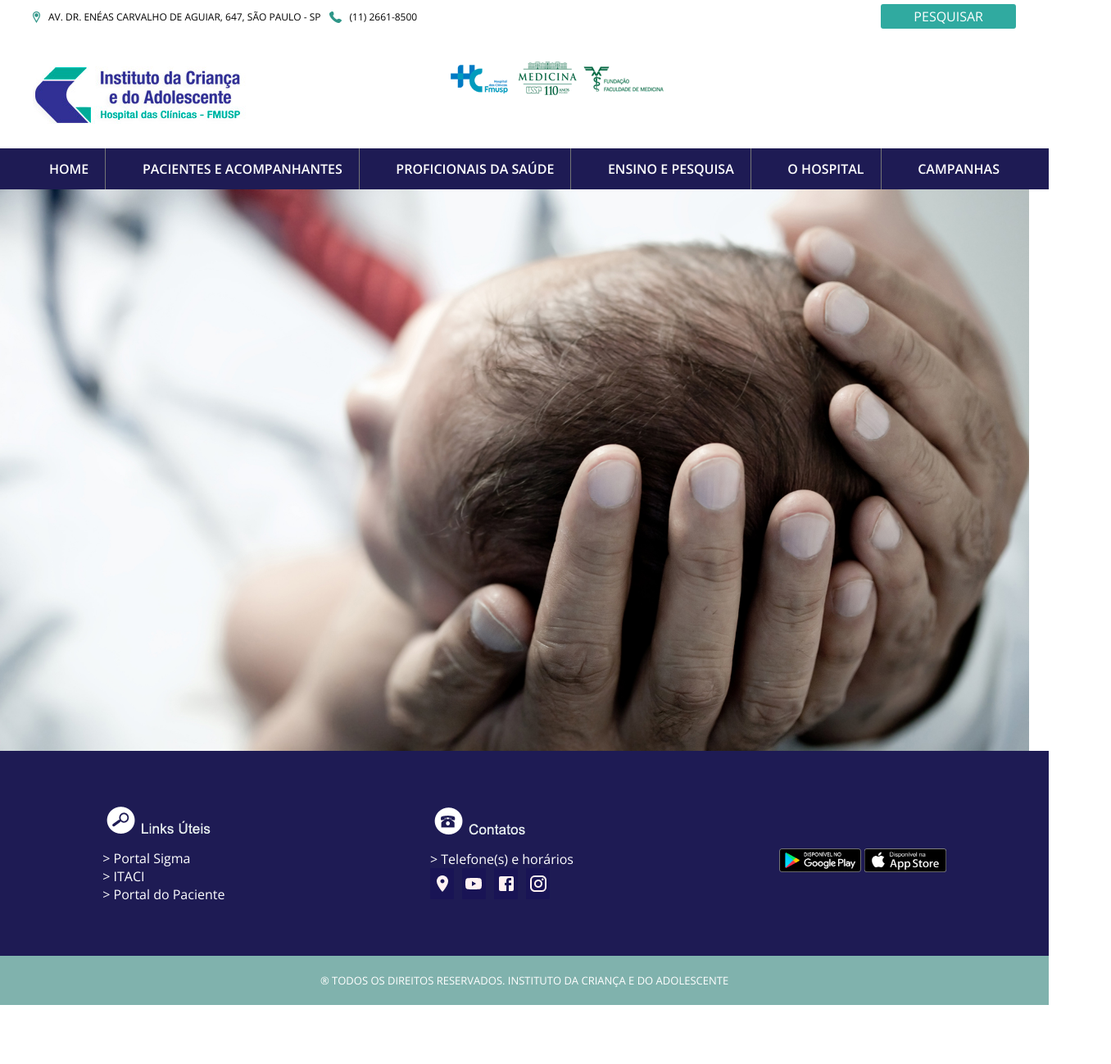
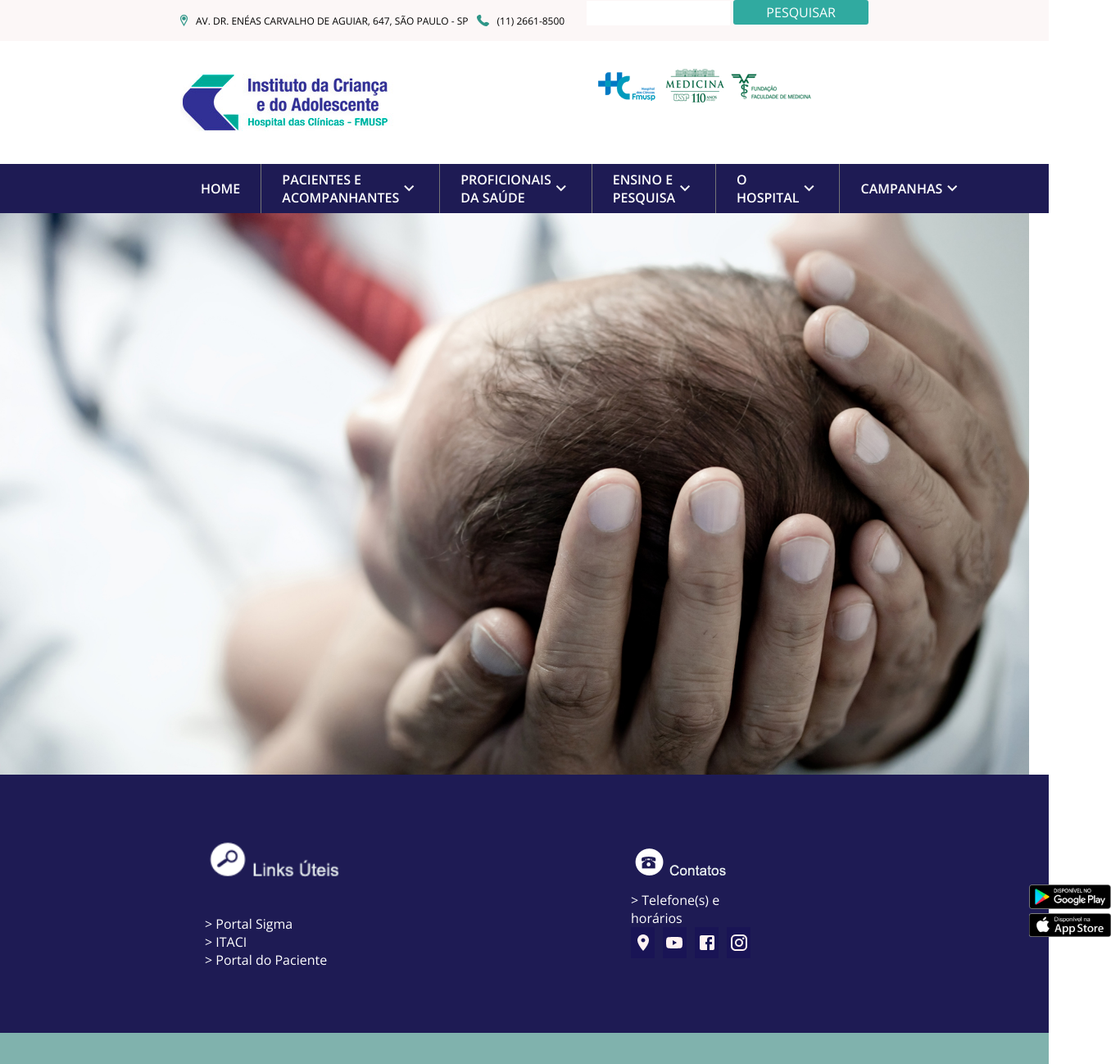
Before and after one commit to rafadagalera/cp2-web-design, a plain HTML site: page index.html in a window 1280 px wide. Shown: the top 1298 px of the page at 82% size, 1356 px wide, since content can reach past the window. Before the commit the page ends 1226 px from the top, so only its background shows below. Drawn offline with nearby package versions, Linux system fonts and the light colour scheme.

Commit message:
att: style

```diff
--- a/index.html
+++ b/index.html
@@ -4,7 +4,9 @@
     <meta charset="UTF-8">
     <meta name="viewport" content="width=device-width, initial-scale=1.0">
     <title>ICr - Instituto da Criança | Hospital das Clinicas - FMUSP</title>
+
     <link rel="stylesheet" href="./src/css/index.css">
+    <link rel="stylesheet" href="https://fonts.googleapis.com/css2?family=Material+Symbols+Outlined:opsz,wght,FILL,GRAD@20..48,100..700,0..1,-50..200" />
 </head>
 <body>
     <header>
@@ -37,18 +39,33 @@
             </li>
             <li class="body__nav--list-item">
                 <span>PACIENTES E ACOMPANHANTES</span>
+                <span class="material-symbols-outlined">
+                    expand_more
+                </span>
             </li>
             <li class="body__nav--list-item">
                 <span>PROFICIONAIS DA SAÚDE</span>
+                <span class="material-symbols-outlined">
+                    expand_more
+                </span>
             </li>
             <li class="body__nav--list-item">
                 <span>ENSINO E PESQUISA</span>
+                <span class="material-symbols-outlined">
+                    expand_more
+                </span>
             </li>
             <li class="body__nav--list-item">
                 <span>O HOSPITAL</span>
+                <span class="material-symbols-outlined">
+                    expand_more
+                </span>
             </li>
             <li class="body__nav--list-item not-border">
                 <span>CAMPANHAS</span>
+                <span class="material-symbols-outlined">
+                    expand_more
+                </span>
             </li>
         </ul>
     </nav>
@@ -59,8 +76,9 @@
 
     <footer>
         <div class="footer__infos__container">
-            <ul class="footer__links__container">
+            <div class="footer__links__container">
                 <img src="./src/assets/links.png" alt="">
+                <ul>
                     <li>
                         <p>> Portal Sigma</p>
                     </li>
@@ -71,8 +89,11 @@
                         <p>> Portal do Paciente</p>
                     </li>
                 </ul>
-            <ul class="footer__contatos__container">
+            </div>
+
+            <div class="footer__contatos--container">
                 <img src="./src/assets/contatos.png" alt="">
+                <ul>
                     <li>
                         <p>> Telefone(s) e horários</p>
                     </li>
@@ -91,6 +112,8 @@
                         </li>
                     </ul>
                 </ul>
+            </div>
+
             <div class="footer__apps__container">
                 <img src="./src/assets/ona.png" alt="">
                 <div class="footer__apps--imgs">
--- a/src/css/index.css
+++ b/src/css/index.css
@@ -13,14 +13,17 @@
 }
 
 header{
-    padding: 0 40px;
 }
 
 .header__div--top{
-    padding: 5px 0;
-
     display: flex;
     justify-content: space-between;
+
+    height: 50px;
+
+    background-color: #fcf7f7;
+
+    padding: 0 220px;
 }
 
 .header__infos{
@@ -71,7 +74,8 @@ button{
 }
 
 .header__div--bottom{
-    height: 140px;
+    height: 150px;
+    padding: 0 220px;
 }
 
 .header__img--logo{
@@ -83,9 +87,9 @@ button{
 }
 
 .body__nav{
-    padding: 0 40px;
+    padding: 0 220px;
 
-    height: 50px;
+    height: 60px;
 
     background-color: #1e1b54;
 
@@ -98,14 +102,13 @@ button{
     height: 100%;
 
     display: flex;
-    justify-content: space-between;
     flex-direction: row;
     align-items: center;
 }
 
 .body__nav--list-item{
     height: 100%;
-    padding: 0 20px;
+    padding: 0 25px;
 
     display: flex;
     align-items: center;
@@ -134,13 +137,31 @@ main{
 }
 
 .footer__infos__container{
+    padding: 0 250px;
+
     display: flex;
-    justify-content: space-around;
     align-items: center;
+    gap: 340px;
 
     background-color: #1e1b54;
 
-    height: 250px;
+    height: 315px;
+
+    font-size: 16px;
+}
+
+.footer__links__container{
+    display: flex;
+    flex-direction: column;
+    gap: 30px;
+}
+
+.footer__links__container > img{
+    width: 180px;
+}
+
+.footer__contatos--container{
+
 }
 
 .footer__contatos--list{
@@ -158,7 +179,7 @@ main{
     justify-content: center;
     align-items: center;
 
-    height: 60px;
+    height: 100px;
     background-color: #80b2ad;
 }
 
```
Lines whose indentation alone changed are shown as unchanged.
